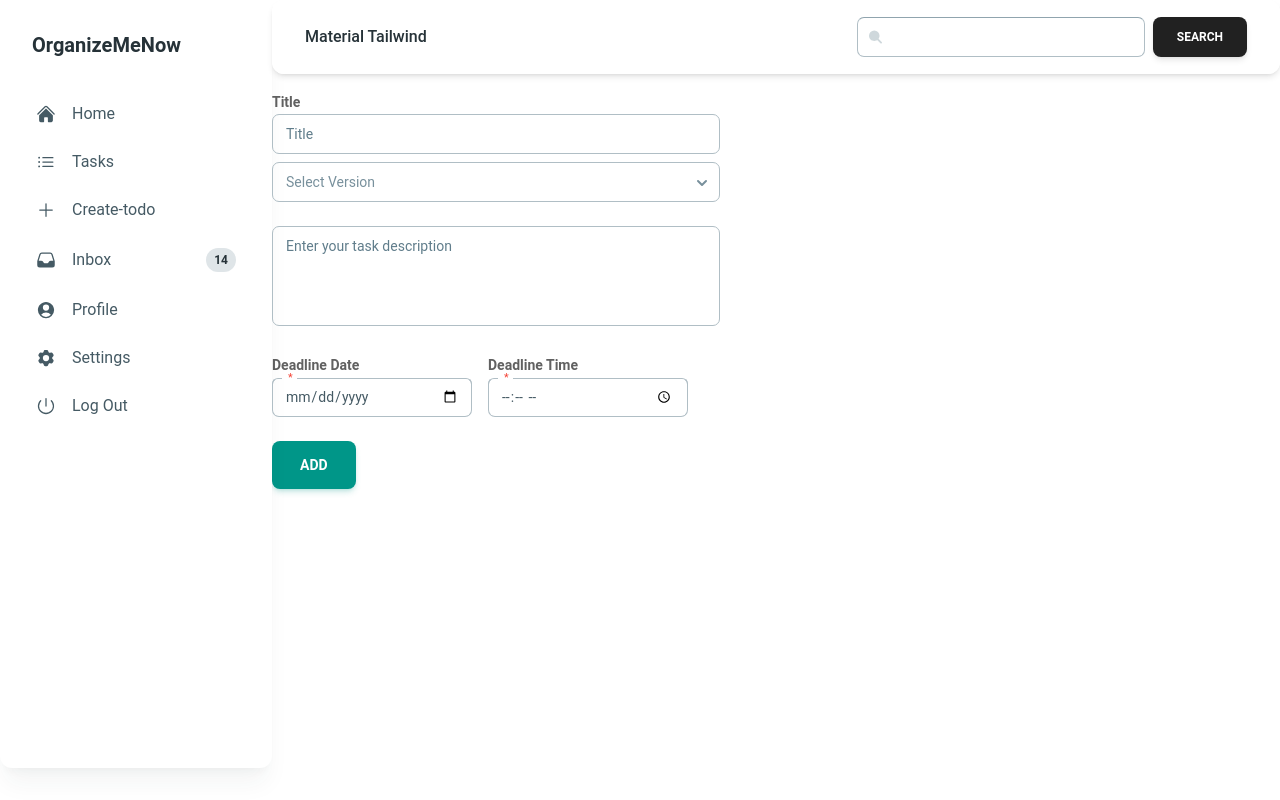
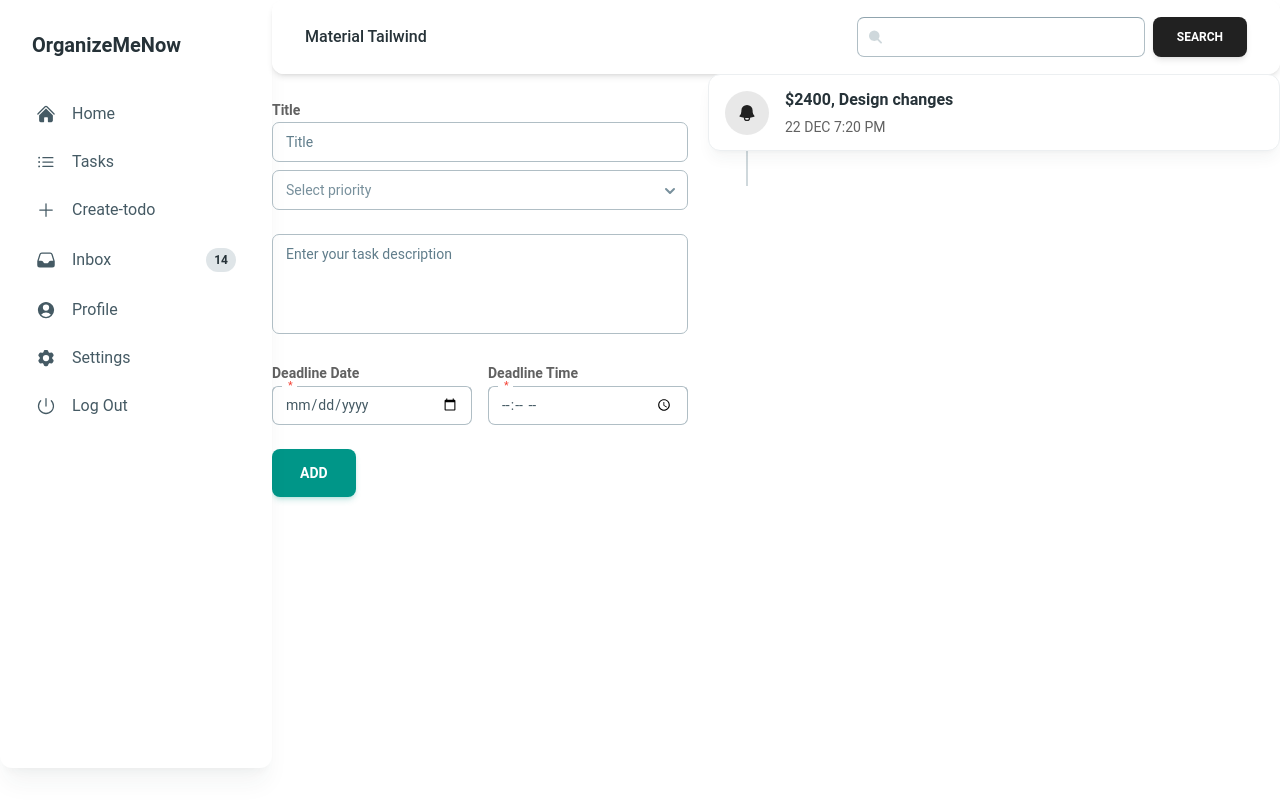
Before and after one commit to Forhad96/PriorityPilot, a React (Vite) app: page /dashboard/addTodo in a window 1280 px wide. Built offline with nearby package versions, Linux system fonts and the light colour scheme; no server answers; sample sign-in values are in the browser's storage.

Commit message:
add task comoponents task views side

```diff
--- a/src/pages/Dashboard/AddTask/AddTask.jsx
+++ b/src/pages/Dashboard/AddTask/AddTask.jsx
@@ -1,7 +1,34 @@
-import { Input, Textarea, Select, Button, Option } from "@material-tailwind/react";
+import { BellIcon } from "@heroicons/react/24/solid";
+import {
+  Input,
+  Textarea,
+  Select,
+  Button,
+  Option,
+  Timeline,
+  TimelineItem,
+  TimelineIcon,
+  TimelineConnector,
+  TimelineHeader,
+  Typography,
+} from "@material-tailwind/react";
+import { useForm } from "react-hook-form";
 const AddTask = () => {
+  const {
+    register,
+    handleSubmit,
+    watch,
+    formState: { errors },
+  } = useForm();
+
+  const onSubmit = (data) => console.log(data);
+
   return (
-    <form className="space-y-6 mt-4 max-w-md" onSubmit={"handleAddTask"}>
+    <div className="flex justify-between gap-5">
+      <form
+        className="space-y-6 mt-4 max-w-md"
+        onSubmit={handleSubmit(onSubmit)}
+      >
         <div>
           <div className="my-2">
             <label htmlFor="title" className="text-gray-700 text-sm font-bold">
@@ -9,7 +36,7 @@ const AddTask = () => {
             </label>
             <Input color="teal" label="Title" />
           </div>
-        <Select color="teal" label="Select Version">
+          <Select color="teal" label="Select priority">
             <Option>High</Option>
             <Option>Moderate</Option>
             <Option>Low</Option>
@@ -31,7 +58,6 @@ const AddTask = () => {
                 id="deadline-date"
                 name="deadline-date"
                 required
-              outline
               />
             </div>
             <div>
@@ -46,26 +72,37 @@ const AddTask = () => {
                 id="deadline-time"
                 name="deadline-time"
                 required
-              outline
               />
             </div>
           </div>
           {/* Deadline ends here */}
         </div>
         <div>
-        <Button
-          type="submit"
-          color="teal"
-          buttonType="filled"
-          size="lg"
-          rounded={true}
-          block={true}
-          ripple="light"
-        >
+          <Button type="submit" color="teal" size="lg">
             Add
           </Button>
         </div>
       </form>
+      {/* right side components */}
+      <Timeline>
+        <TimelineItem className="h-28">
+          <TimelineConnector className="!w-[78px]" />
+          <TimelineHeader className="relative rounded-xl border border-blue-gray-50 bg-white py-3 pl-4 pr-8 shadow-lg shadow-blue-gray-900/5">
+            <TimelineIcon className="p-3" variant="ghost">
+              <BellIcon className="h-5 w-5" />
+            </TimelineIcon>
+            <div className="flex flex-col gap-1">
+              <Typography variant="h6" color="blue-gray">
+                $2400, Design changes
+              </Typography>
+              <Typography variant="small" color="gray" className="font-normal">
+                22 DEC 7:20 PM
+              </Typography>
+            </div>
+          </TimelineHeader>
+        </TimelineItem>
+      </Timeline>
+    </div>
   );
 };
 export default AddTask;
```
Also changed, not shown: Todo.txt (added). Lines whose indentation alone changed are shown as unchanged.
